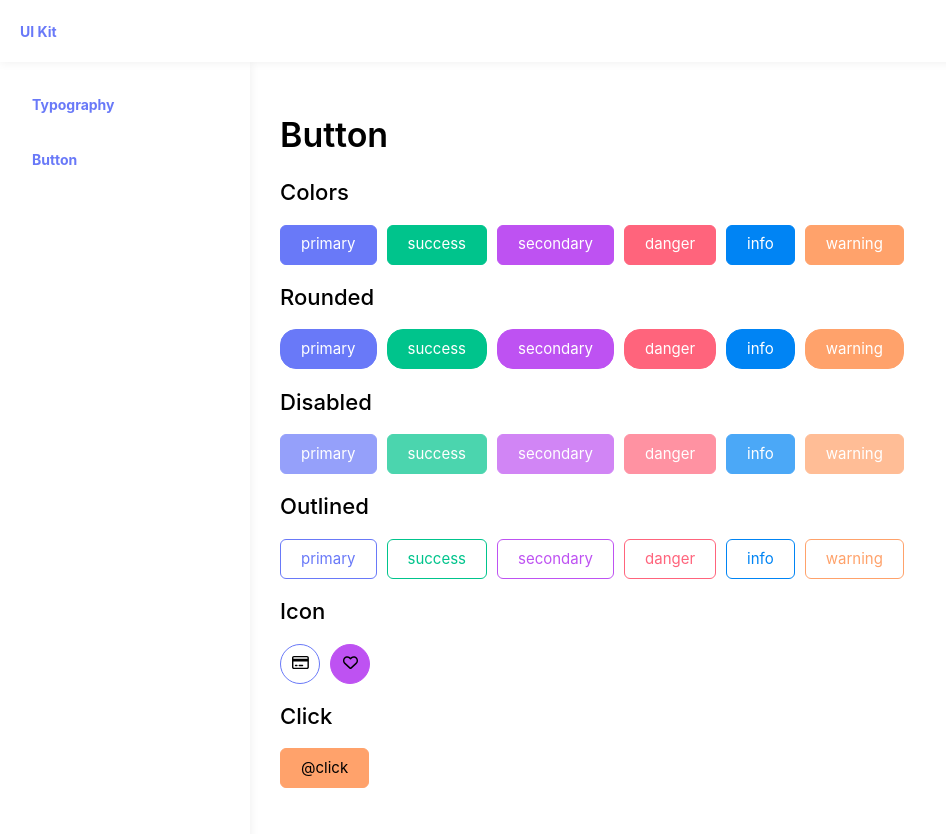
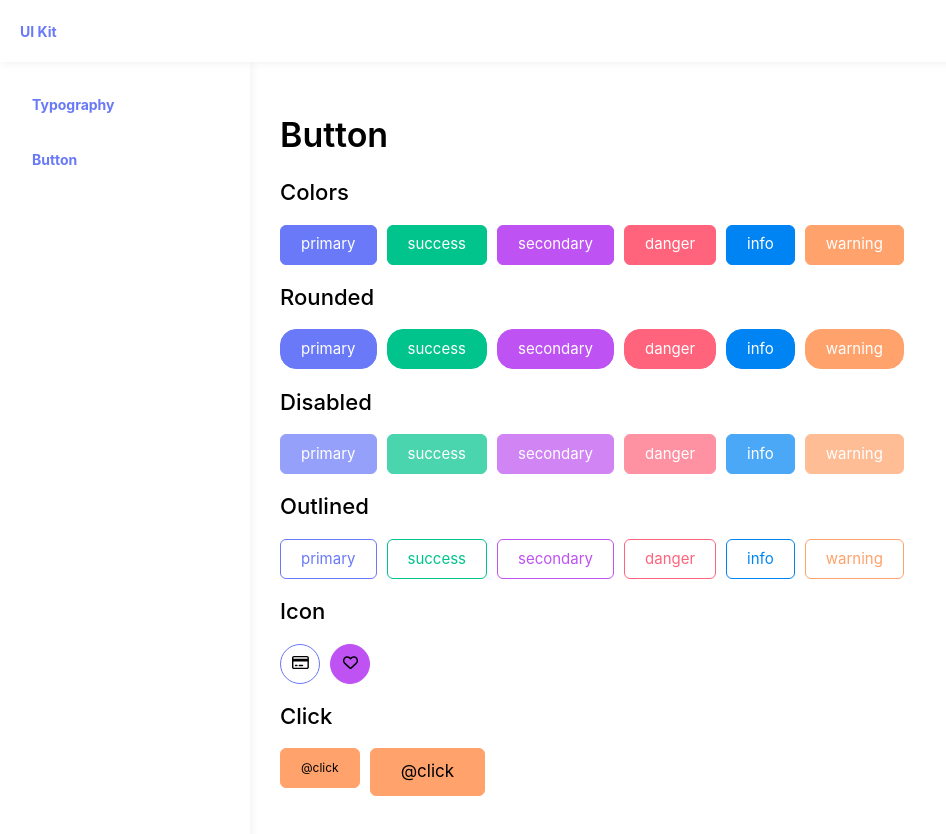
Before and after one commit to Hekikai/katana-kit, a Vue app: page /button in a window 1280 px wide. Shown: the top 834 px of the page, without its empty margins (0-946 px from the left). Built offline with nearby package versions, Linux system fonts and the light colour scheme; the HTML template or start-up script is replaced by a standard one.

Commit message:
added types for KBtn

```diff
--- a/src/components/KButton/KBtn.scss
+++ b/src/components/KButton/KBtn.scss
@@ -1,8 +1,11 @@
 .k-btn {
-    font-size: 15px;
+    display: inline-flex;
+    justify-content: center;
+    align-items: center;
     padding: 0 20px;
     height: 40px;
 
+    font-size: 15px;
     color: inherit;
     border: none;
     border-radius: 6px;
@@ -77,7 +80,6 @@
     }
 
     &.icon {
-        // TODO: added sizes for icon with adaptive
         width: 40px;
         height: 40px;
         border-radius: 50%;
--- a/src/components/KButton/KBtn.vue
+++ b/src/components/KButton/KBtn.vue
@@ -1,8 +1,9 @@
 <script setup lang="ts">
 import { FontAwesomeIcon } from '@fortawesome/vue-fontawesome'
-import { IColors } from '@/types'
+import { IColors, ISizeName } from '@/types'
+import useSize from '@/composables/useSize'
 
-withDefaults(
+const props = withDefaults(
     defineProps<{
         label: string
         color?: IColors
@@ -10,13 +11,14 @@ withDefaults(
         rounded?: boolean
         outlined?: boolean
         icon?: string
-        // TODO: add sizes with composable
-        size?: string
+        size?: ISizeName
     }>(),
     {
         label: 'Button',
     },
 )
+
+const sizeProperties = useSize(props)
 
 const emit = defineEmits<{
     (e: 'click'): void
@@ -38,6 +40,7 @@ const kButtonClick = () => {
             { 'k-btn--outline': outlined },
             { icon: icon },
         ]"
+        :style="sizeProperties"
         :disabled="disabled"
     >
         <span v-if="icon">
--- a/src/composables/useSize.ts
+++ b/src/composables/useSize.ts
@@ -1,11 +1,35 @@
-const defaultSizes = {
-    xs: 18,
-    sm: 24,
-    md: 32,
-    lg: 38,
-    xl: 46,
+import { computed, ComputedRef } from 'vue'
+import { ISize, ISizeName, ISizes } from '@/types'
+
+const defaultSizes: ISizes = {
+    sm: {
+        height: '40px',
+        padding: '0 20px',
+        fontSize: '12px',
+    },
+    lg: {
+        height: '48px',
+        padding: '0 30px',
+        fontSize: '17px',
+    },
 }
 
-export default (props, sizes = defaultSizes) => {
-    return {}
+// TODO: fix type error
+export default <T extends { size?: ISizeName }>(
+    props: T,
+    sizes: ISizes = defaultSizes,
+): ComputedRef<ISize | null> => {
+    if (!props.size) {
+        return computed(() => null)
+    } else {
+        const isSizeInProps = props.size in sizes
+
+        if (!isSizeInProps) return computed(() => null)
+
+        return computed(() => ({
+            height: sizes[props.size].height,
+            padding: sizes[props.size].padding,
+            fontSize: sizes[props.size].fontSize,
+        }))
+    }
 }
--- a/src/views/KBtn.vue
+++ b/src/views/KBtn.vue
@@ -64,7 +64,14 @@
             label="@click"
             color="warning"
             @click="onClick"
+            size="sm"
         />
+      <k-btn
+        label="@click"
+        color="warning"
+        @click="onClick"
+        size="lg"
+      />
     </div>
 </template>
 
@@ -80,6 +87,7 @@ const colors = {
     info: 'info',
     warning: 'warning',
 } satisfies Record<IColors, IColors>
+
 const onClick = () => {
     alert('Click!')
 }
```
Also changed, not shown: src/types/index.d.ts (+10 -0 lines).
